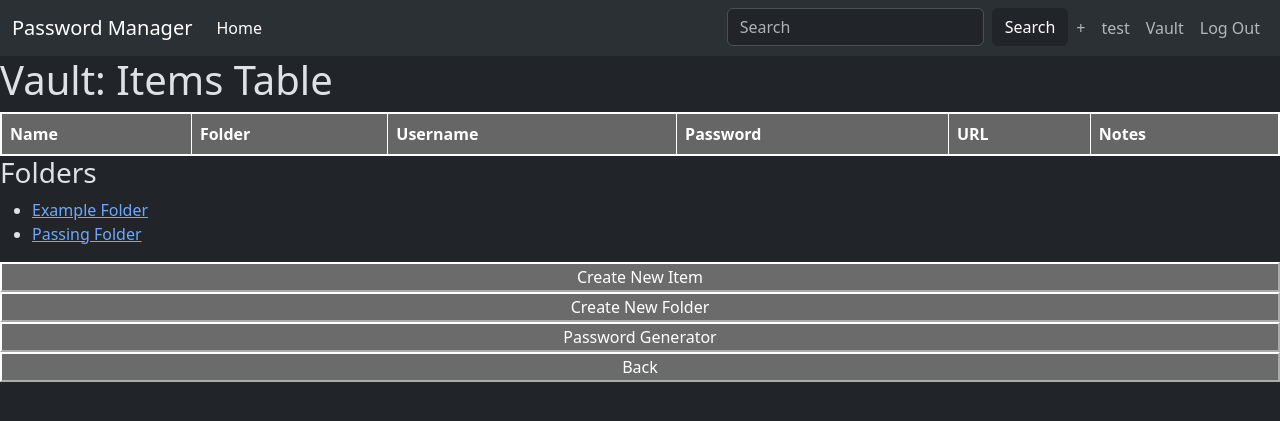
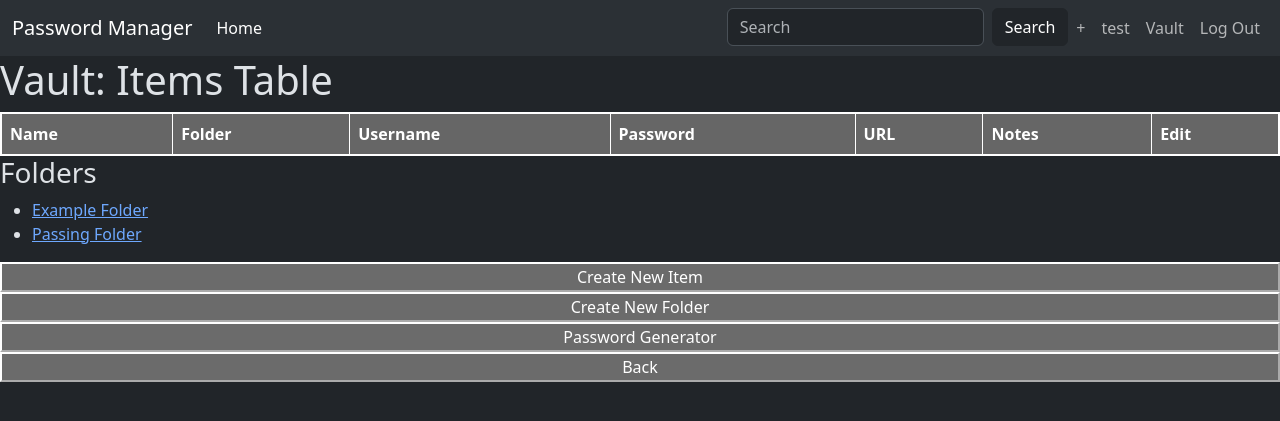
Before and after one commit to quinone/password-manager, a Flask app: page /vault/ in a window 1280 px wide. Shown: the top 421 px of the page. Run offline with Flask 3, Linux system fonts and the light colour scheme; the visitor is signed in with stand-in values (Sample User, id 1); data comes from the database, SQL or seed files in the repository; lists and menus that the app fills with data are empty; some libraries are stand-ins or nearby versions.

Commit message:
Add edit link to table of items

```diff
--- a/app/db_cryptography.py
+++ b/app/db_cryptography.py
@@ -99,6 +99,7 @@
             notes = decrypt_data(encrypted_notes)
 
             return {
+                "ITEM_ID": item_ID,
                 "USER_ID": userID,
                 "NAME": name,
                 "USERNAME": username,
--- a/app/templates/folder.html
+++ b/app/templates/folder.html
@@ -34,6 +34,7 @@
             <th>Password</th>
             <th>URI</th>
             <th>Notes</th>
+            <th>Edit</th>
         </tr>
     </thead>
     <tbody>
@@ -53,6 +54,7 @@
             </td>
             <td>{{ item.URI }}</td>
             <td>{{ item.NOTES }}</td>
+            <td><a href="{{ url_for('vault.edit_item', item_ID=item.ITEM_ID)}}">Edit</a></td>
         </tr>
         {% endfor %}
     </tbody>
--- a/app/templates/vault.html
+++ b/app/templates/vault.html
@@ -35,6 +35,7 @@
             <th>Password</th>
             <th>URL</th>
             <th>Notes</th>
+            <th>Edit</th>
         </tr>
     </thead>
     <tbody>
@@ -56,6 +57,7 @@
             </td>
             <td>{{ item.URI }}</td>
             <td>{{ item.NOTES }}</td>
+            <td><a href="{{ url_for('vault.edit_item', item_ID=item.ITEM_ID)}}">Edit</a></td>
         </tr>
         {% endif %}
         {% endfor %}
--- a/app/vault.py
+++ b/app/vault.py
@@ -203,7 +203,7 @@
     form.notes.data = decrypt_data(item["notes"])
     form.folder_select.data = item["folder_id"]
 
-    return render_template("edit-item.html", form=form)
+    return render_template("edit-item.html", form=form, item_ID=item_ID)
 
 
 @bp.route("/new-folder", methods=["GET", "POST"])
```
